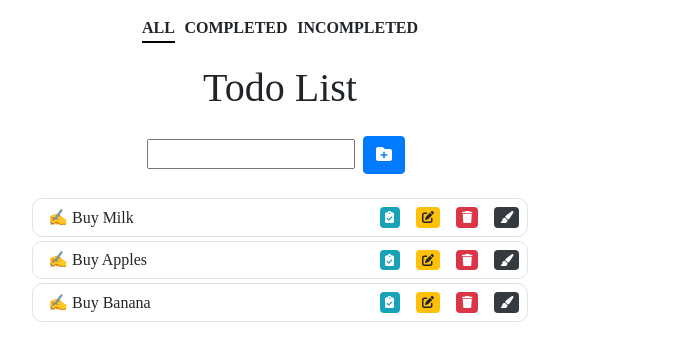
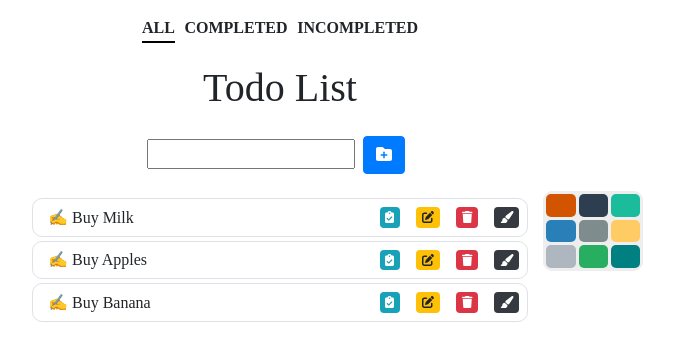
Before and after one commit to shahnawaz-pabon/to-do, a React (Create React App) app: page / in a window 1280 px wide. Both pictures are taken after a click on the element 866 px from the left and 217 px from the top of the page. Shown: the top 360 px of the page, without its empty margins (360-1034 px from the left). Built offline with nearby package versions, Linux system fonts and the light colour scheme.

Commit message:
colors added with css for color's component

```diff
--- a/src/components/Colors.js
+++ b/src/components/Colors.js
@@ -28,15 +28,15 @@ const Colors = () => {
 
   return (
     <div ref={colorsRef} className="color-container">
-      <span style={{ backgroundColor: "#eb1313" }} onClick={changeColor}></span>
-      <span style={{ backgroundColor: "#e91e63" }} onClick={changeColor}></span>
-      <span style={{ backgroundColor: "#673ab7" }} onClick={changeColor}></span>
-      <span style={{ backgroundColor: "#009688" }} onClick={changeColor}></span>
-      <span style={{ backgroundColor: "#4caf50" }} onClick={changeColor}></span>
-      <span style={{ backgroundColor: "#00bcd4" }} onClick={changeColor}></span>
-      <span style={{ backgroundColor: "#ff5722" }} onClick={changeColor}></span>
-      <span style={{ backgroundColor: "#607d8b" }} onClick={changeColor}></span>
-      <span style={{ backgroundColor: "#795548" }} onClick={changeColor}></span>
+      <span style={{ backgroundColor: "#d35400" }} onClick={changeColor}></span>
+      <span style={{ backgroundColor: "#2c3e50" }} onClick={changeColor}></span>
+      <span style={{ backgroundColor: "#1abc9c" }} onClick={changeColor}></span>
+      <span style={{ backgroundColor: "#2980b9" }} onClick={changeColor}></span>
+      <span style={{ backgroundColor: "#7f8c8d" }} onClick={changeColor}></span>
+      <span style={{ backgroundColor: "#ffcb65" }} onClick={changeColor}></span>
+      <span style={{ backgroundColor: "#AEB6BF" }} onClick={changeColor}></span>
+      <span style={{ backgroundColor: "#27ae60" }} onClick={changeColor}></span>
+      <span style={{ backgroundColor: "#008080" }} onClick={changeColor}></span>
     </div>
   );
 };
--- a/src/styles/main.css
+++ b/src/styles/main.css
@@ -66,3 +66,38 @@
   opacity: 0.85;
   border-radius: 10px;
 }
+
+/* CSS for Colors.js component */
+.color-container {
+  position: absolute;
+  width: 100px;
+  height: 80px;
+  display: grid;
+  grid-template-columns: repeat(3, 1fr);
+  background: #eee;
+  padding: 3px;
+  gap: 3px;
+  border-radius: 10px;
+  z-index: 3;
+}
+.color-container > span {
+  border-radius: 5px;
+}
+.color-container:hover {
+  cursor: pointer;
+}
+::-webkit-scrollbar {
+  width: 0.5rem;
+  border-radius: 10px;
+}
+::-webkit-scrollbar-track {
+  box-shadow: inset 0 0 6px rgba(0, 0, 0, 0.3);
+  border-radius: 10px;
+}
+::-webkit-scrollbar-thumb {
+  background-color: #00b3b3;
+  outline: 0px inset #7fffd4;
+  border-radius: 10px;
+  height: 50px;
+}
+/* End of CSS for Colors.js component */
```
